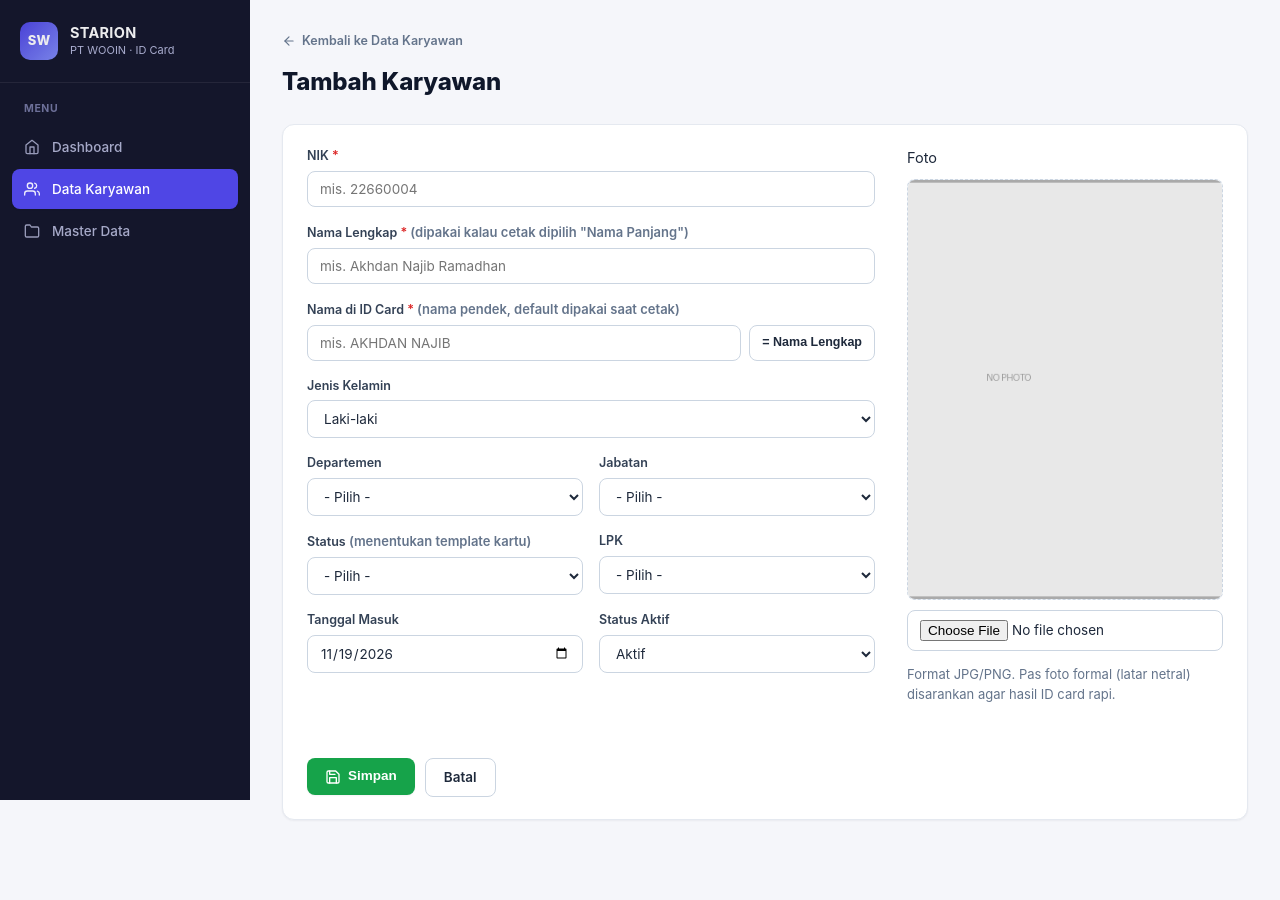
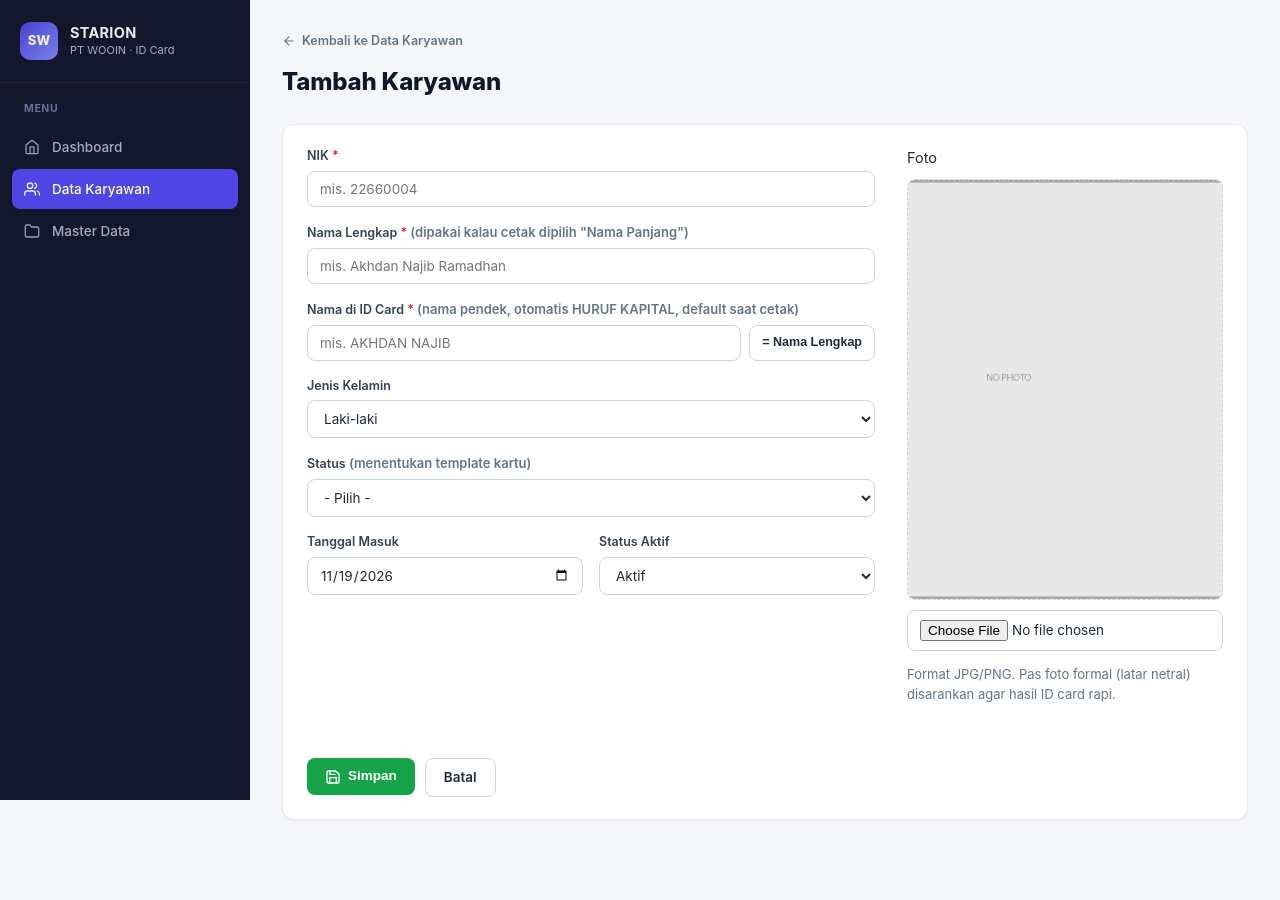
Before and after one commit to belzubeb/idcard-app, a PHP site: page /karyawan/form.php in a window 1280 px wide. Run offline with PHP 8.4, Linux system fonts and the light colour scheme; data that the repository does not hold is empty.

Commit message:
refactor: hide inactive master fields in employee form

```diff
--- a/karyawan/form.php
+++ b/karyawan/form.php
@@ -39,10 +39,8 @@ function getDropdownOpts(mysqli $koneksi, $meta)
     if ($res) while ($r = mysqli_fetch_assoc($res)) $opts[] = $r;
     return $opts;
 }
-$deptOpts = getDropdownOpts($koneksi, getMasterMeta($koneksi, $masterList['departemen']['table']));
-$jabOpts = getDropdownOpts($koneksi, getMasterMeta($koneksi, $masterList['jabatan']['table']));
+// Departemen, Jabatan & LPK sudah dinonaktifkan di UI (data/table DB tetap ada).
 $statusOpts = getDropdownOpts($koneksi, getMasterMeta($koneksi, $masterList['status']['table']));
-$lpkOpts = getDropdownOpts($koneksi, getMasterMeta($koneksi, $masterList['lpk']['table']));
 
 require_once __DIR__ . '/../includes/header.php';
 ?>
@@ -71,10 +69,10 @@ require_once __DIR__ . '/../includes/header.php';
             </div>
 
             <div class="form-field">
-                <label>Nama di ID Card <span class="req">*</span> <span class="hint">(nama pendek, default dipakai saat cetak)</span></label>
+                <label>Nama di ID Card <span class="req">*</span> <span class="hint">(nama pendek, otomatis HURUF KAPITAL, default saat cetak)</span></label>
                 <div class="input-with-btn">
                     <input type="text" id="namaIdCard" name="NamaIDCard" required value="<?= htmlspecialchars($karyawan['NamaIDCard']) ?>" placeholder="mis. AKHDAN NAJIB">
-                    <button type="button" class="btn secondary small" onclick="document.getElementById('namaIdCard').value = document.getElementById('namaLengkap').value;">= Nama Lengkap</button>
+                    <button type="button" class="btn secondary small" onclick="document.getElementById('namaIdCard').value = document.getElementById('namaLengkap').value.toUpperCase();">= Nama Lengkap</button>
                 </div>
             </div>
 
@@ -86,28 +84,6 @@ require_once __DIR__ . '/../includes/header.php';
                 </select>
             </div>
 
-            <div class="form-field-row">
-                <div class="form-field">
-                    <label>Departemen</label>
-                    <select name="KodeDepartemen">
-                        <option value="">- Pilih -</option>
-                        <?php foreach ($deptOpts as $o): ?>
-                            <option value="<?= htmlspecialchars($o['kode']) ?>" <?= $karyawan['KodeDepartemen'] === $o['kode'] ? 'selected' : '' ?>><?= htmlspecialchars($o['nama']) ?></option>
-                        <?php endforeach; ?>
-                    </select>
-                </div>
-                <div class="form-field">
-                    <label>Jabatan</label>
-                    <select name="KodeJabatan">
-                        <option value="">- Pilih -</option>
-                        <?php foreach ($jabOpts as $o): ?>
-                            <option value="<?= htmlspecialchars($o['kode']) ?>" <?= $karyawan['KodeJabatan'] === $o['kode'] ? 'selected' : '' ?>><?= htmlspecialchars($o['nama']) ?></option>
-                        <?php endforeach; ?>
-                    </select>
-                </div>
-            </div>
-
-            <div class="form-field-row">
             <div class="form-field">
                 <label>Status <span class="hint">(menentukan template kartu)</span></label>
                 <select name="KodeStatus">
@@ -116,16 +92,6 @@ require_once __DIR__ . '/../includes/header.php';
                         <option value="<?= htmlspecialchars($o['kode']) ?>" <?= $karyawan['KodeStatus'] === $o['kode'] ? 'selected' : '' ?>><?= htmlspecialchars($o['nama']) ?></option>
                     <?php endforeach; ?>
                 </select>
-                </div>
-                <div class="form-field">
-                    <label>LPK</label>
-                    <select name="KodeLPK">
-                        <option value="">- Pilih -</option>
-                        <?php foreach ($lpkOpts as $o): ?>
-                            <option value="<?= htmlspecialchars($o['kode']) ?>" <?= $karyawan['KodeLPK'] === $o['kode'] ? 'selected' : '' ?>><?= htmlspecialchars($o['nama']) ?></option>
-                        <?php endforeach; ?>
-                    </select>
-                </div>
             </div>
 
             <div class="form-field-row">
```
Lines whose indentation alone changed are shown as unchanged.
